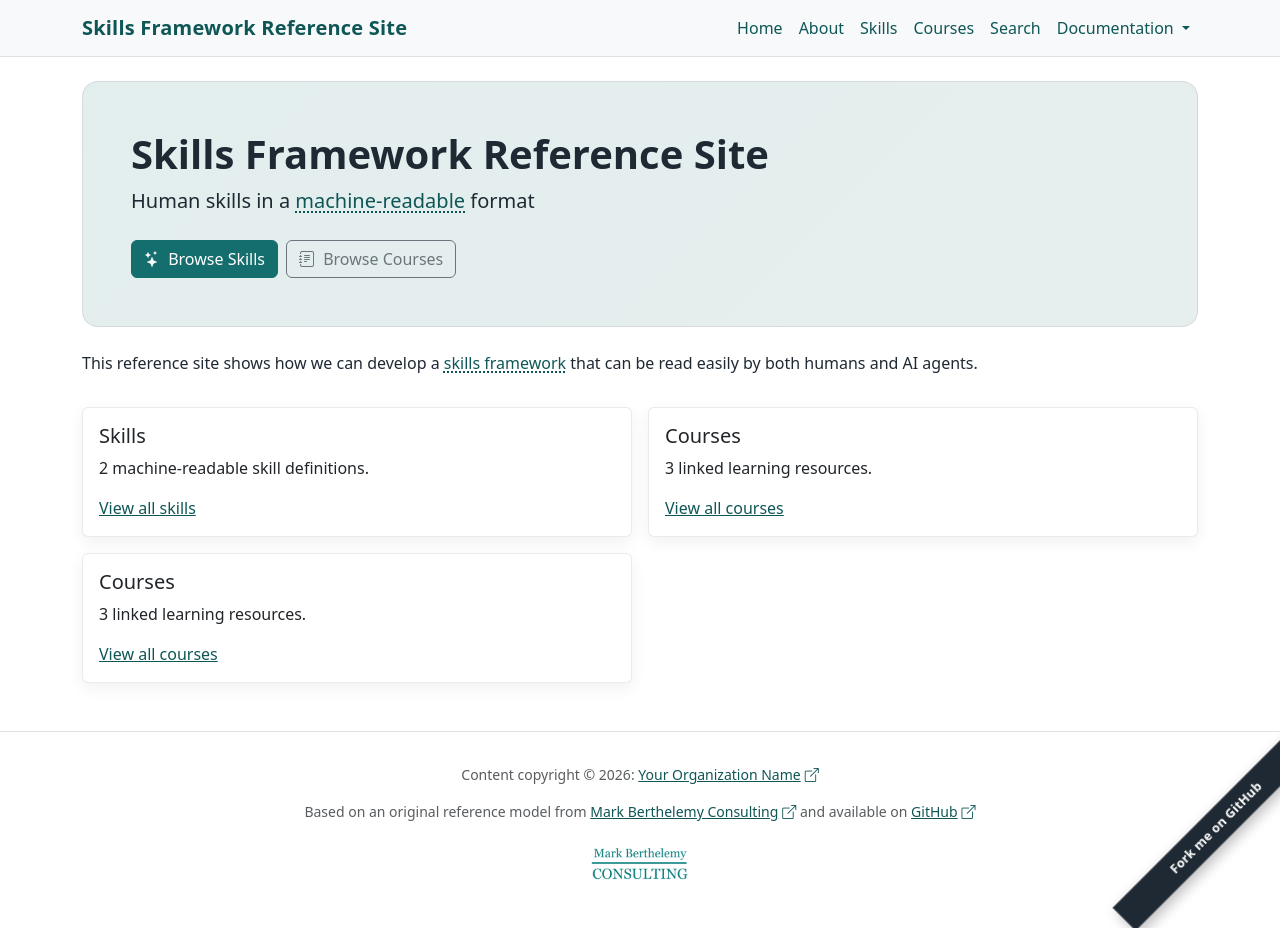
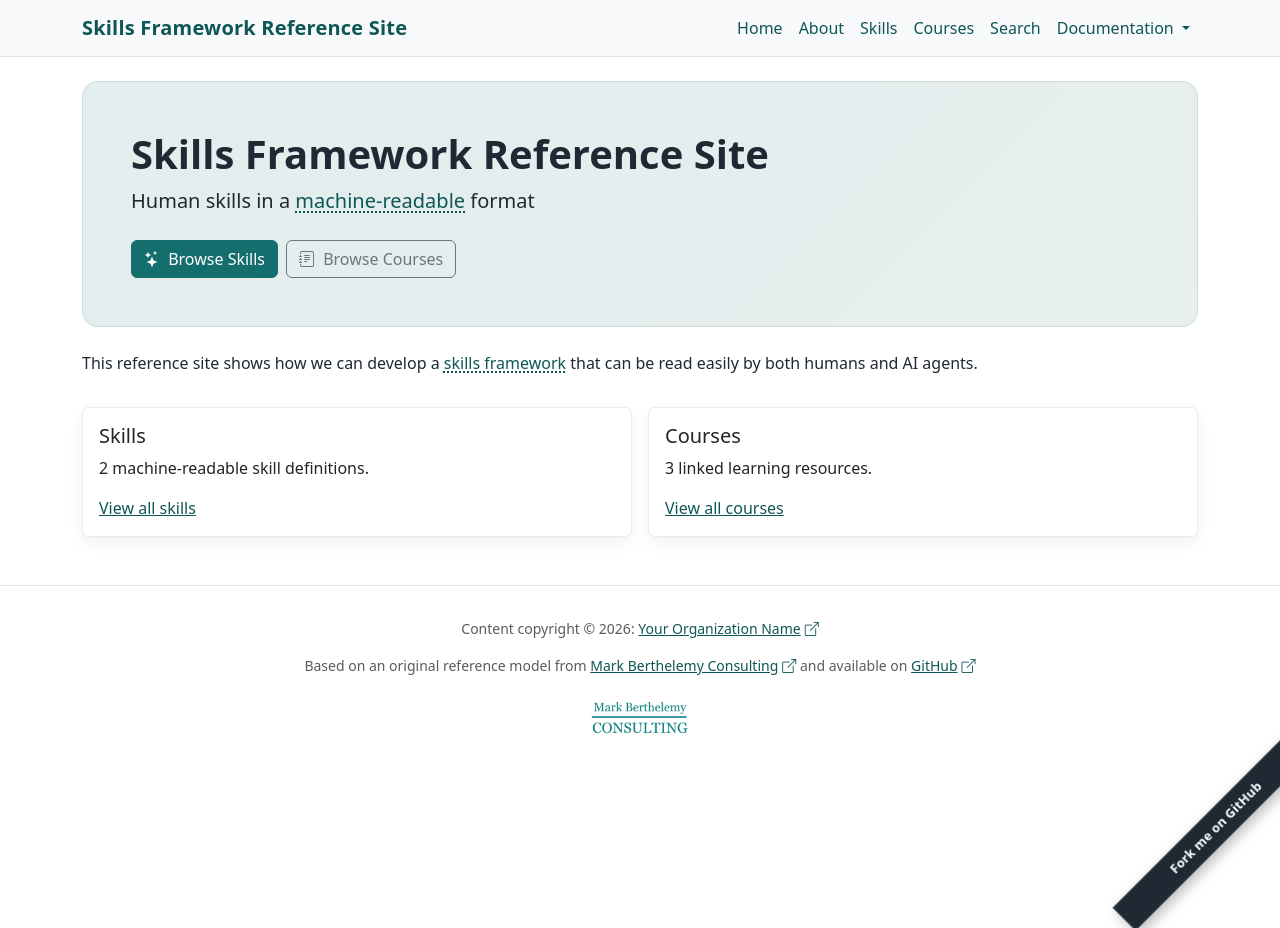
Before and after one commit to berthelemy/skills-framework, a Jekyll site: the page built from _pages/index.markdown, in a window 1280 px wide. Built offline with Jekyll 4.4.1, drawn with Linux system fonts in a browser that asks for light colours.

Commit message:
Tidy home page

```diff
--- a/_layouts/home.html
+++ b/_layouts/home.html
@@ -32,14 +32,5 @@ layout: default
         </div>
       </article>
     </div>
-    <div class="col-md-6">
-      <article class="card card-elevated h-100">
-        <div class="card-body">
-          <h2 class="h5 card-title">Courses</h2>
-          <p class="card-text">{{ site.data.courses | size }} linked learning resources.</p>
-          <a class="stretched-link" href="{{ '/courses/' | relative_url }}">View all courses</a>
-        </div>
-      </article>
-    </div>
   </div>
 </div>
```
